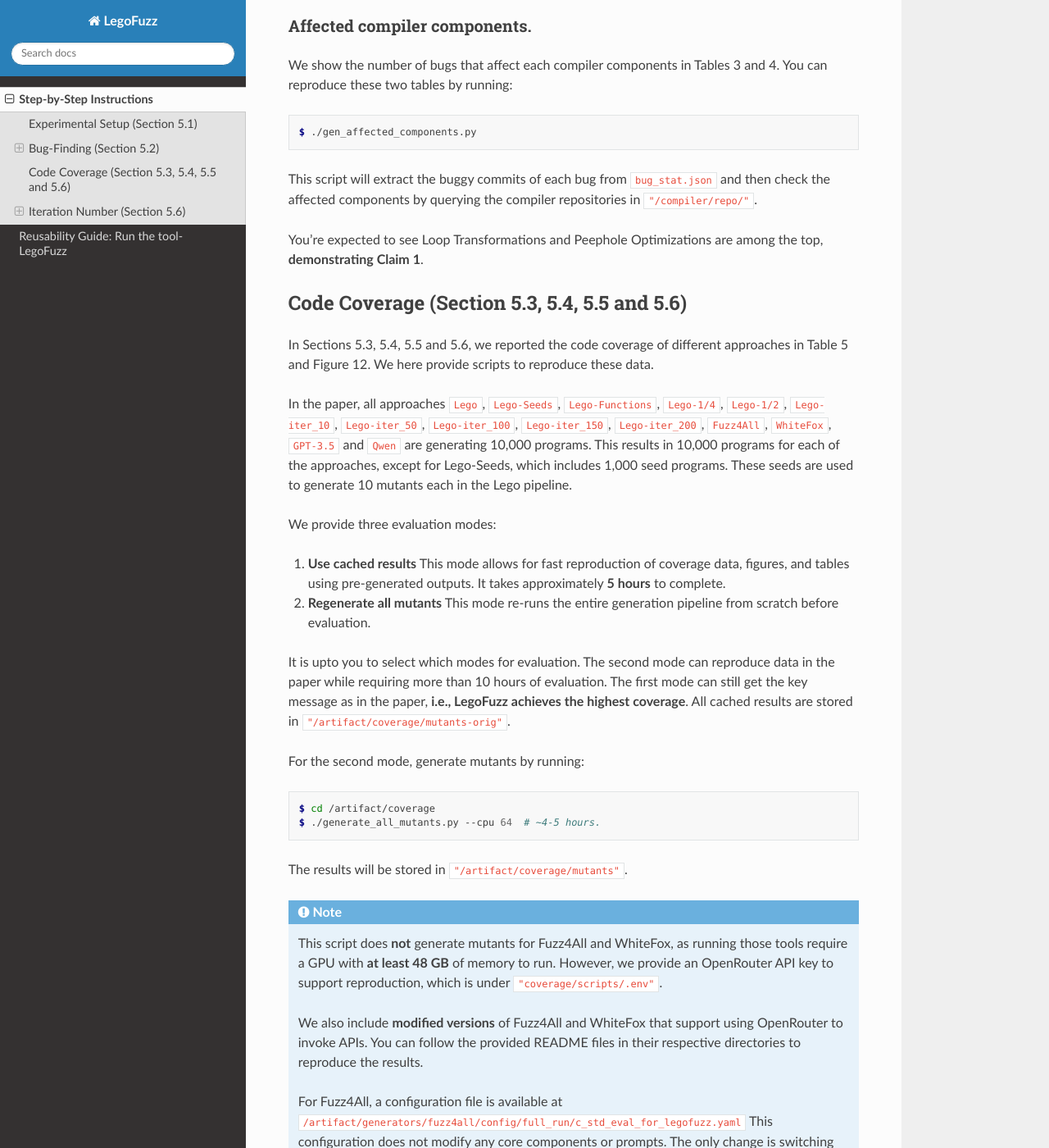
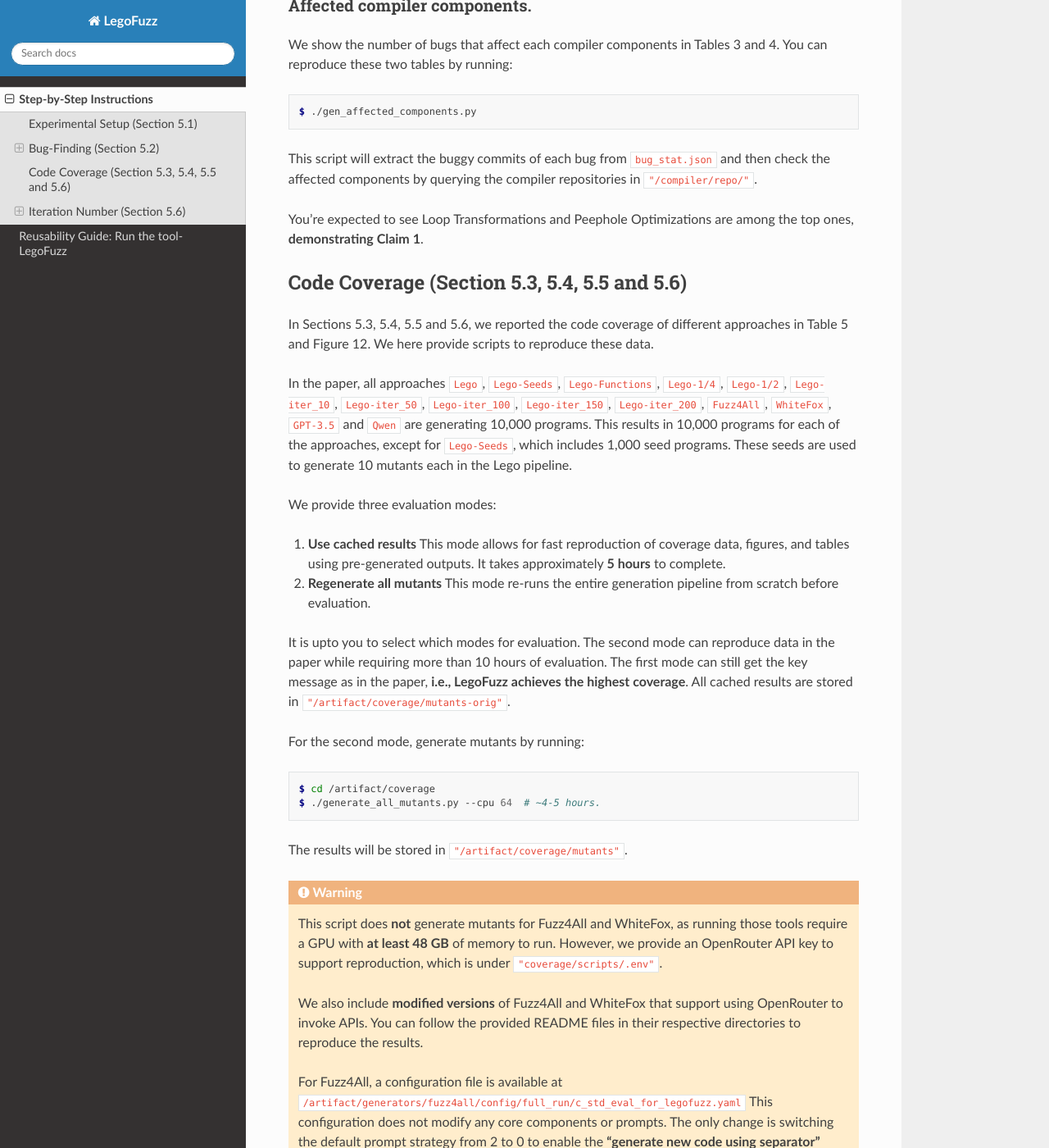
Before and after one commit to cardigan1008/LegoFuzz-tutorial, a Sphinx documentation site: the page built from docs/source/evaluation.rst, in a window 1280 px wide and 1400 px high, scrolled down 2677 px. Shown: the whole window at 82% size. Built offline with Sphinx 7.4.7 and the Read the Docs theme 3.1.0, drawn with Linux system fonts in a browser that asks for light colours; some of the changed text lies outside the part shown.

Commit message:
fix: typo

```diff
--- a/docs/source/evaluation.rst
+++ b/docs/source/evaluation.rst
@@ -137,7 +135,7 @@
 
 This script will extract the buggy commits of each bug from ``bug_stat.json`` and then check the affected components by querying the compiler repositories in ``"/compiler/repo/"``.
 
-You're expected to see Loop Transformations and Peephole Optimizations are among the top, **demonstrating Claim 1**.
+You're expected to see Loop Transformations and Peephole Optimizations are among the top ones, **demonstrating Claim 1**.
 
 Code Coverage (Section 5.3, 5.4, 5.5 and 5.6)
 ------------
@@ -146,7 +144,7 @@
 We here provide scripts to reproduce these data.
 
 In the paper, all approaches ``Lego``, ``Lego-Seeds``, ``Lego-Functions``, ``Lego-1/4``, ``Lego-1/2``, ``Lego-iter_10``, ``Lego-iter_50``, ``Lego-iter_100``, ``Lego-iter_150``, ``Lego-iter_200``, ``Fuzz4All``, ``WhiteFox``, ``GPT-3.5`` and ``Qwen`` are generating 10,000 programs.
-This results in 10,000 programs for each of the approaches, except for Lego-Seeds, which includes 1,000 seed programs. These seeds are used to generate 10 mutants each in the Lego pipeline.
+This results in 10,000 programs for each of the approaches, except for ``Lego-Seeds``, which includes 1,000 seed programs. These seeds are used to generate 10 mutants each in the Lego pipeline.
 
 We provide three evaluation modes:
 
@@ -170,7 +168,7 @@
 
 The results will be stored in ``"/artifact/coverage/mutants"``.
 
-.. note::
+.. warning::
 
    This script does **not** generate mutants for Fuzz4All and WhiteFox, as running those tools require a GPU with **at least 48 GB** of memory to run.
    However, we provide an OpenRouter API key to support reproduction, which is under ``"coverage/scripts/.env"``.
@@ -199,7 +197,7 @@
 
 .. note::
 
-   With 64 cores (`"`--cpu 64"``), the script takes roughly 4 hours to finish.
+   With 64 cores (``"--cpu 64"``), the script takes roughly 4 hours to finish.
 
 This script will compile the mutant programs with GCC and LLVM, then analyze the compiler coverage.
 The result coverage json files will be saved into ``"/artifact/coverage/coverage_report/"``.
--- a/docs/source/index.rst
+++ b/docs/source/index.rst
@@ -17,7 +17,7 @@
 
 All these claims and results are *fully reproduced* in :doc:`/evaluation`.
 
-For *reusability*, the core of this artifact is the LLM-based compiler testing tool LegoFuzz. :doc:`/legofuzz`` provides a quick start guide and complete instructions for using both the two-stage generation and fuzzing components.
+For *reusability*, the core of this artifact is the LLM-based compiler testing tool LegoFuzz. :doc:`/legofuzz` provides a quick start guide and complete instructions for using both the two-stage generation and fuzzing components.
 
 Hardware Dependencies
 ---------------
--- a/docs/source/legofuzz.rst
+++ b/docs/source/legofuzz.rst
@@ -2,10 +2,6 @@
 ========
 
 **LegoFuzz** is an LLM-based fuzzing framework. It currently supports testing C compilers, such as GCC and LLVM.
-
-> The core idea behind LegoFuzz is to separate the whole testing process into two phases: offline and online. The offline phase queries LLMs to collect valid code snippets, which enables us to control the quality of code as well as the cost for LLMs querying. In contrast, the online phase eliminates the dependency on LLMs by **reusing** these pre-generated code snippets. Through our proposed *iterative program synthesis*, the online phase constructs increasingly complex yet valid programs for executing testing.
-
-This project is partly based on `Creal <https://github.com/UniCodeSphere/Creal>`_.
 
 The sourcecode of Creal is located in ``/artifact/generators/LegoFuzz/``.
 Here is the detailed explanation of core files:
```
Also changed, not shown: other parts of docs/source/evaluation.rst (+2 -4 lines).
